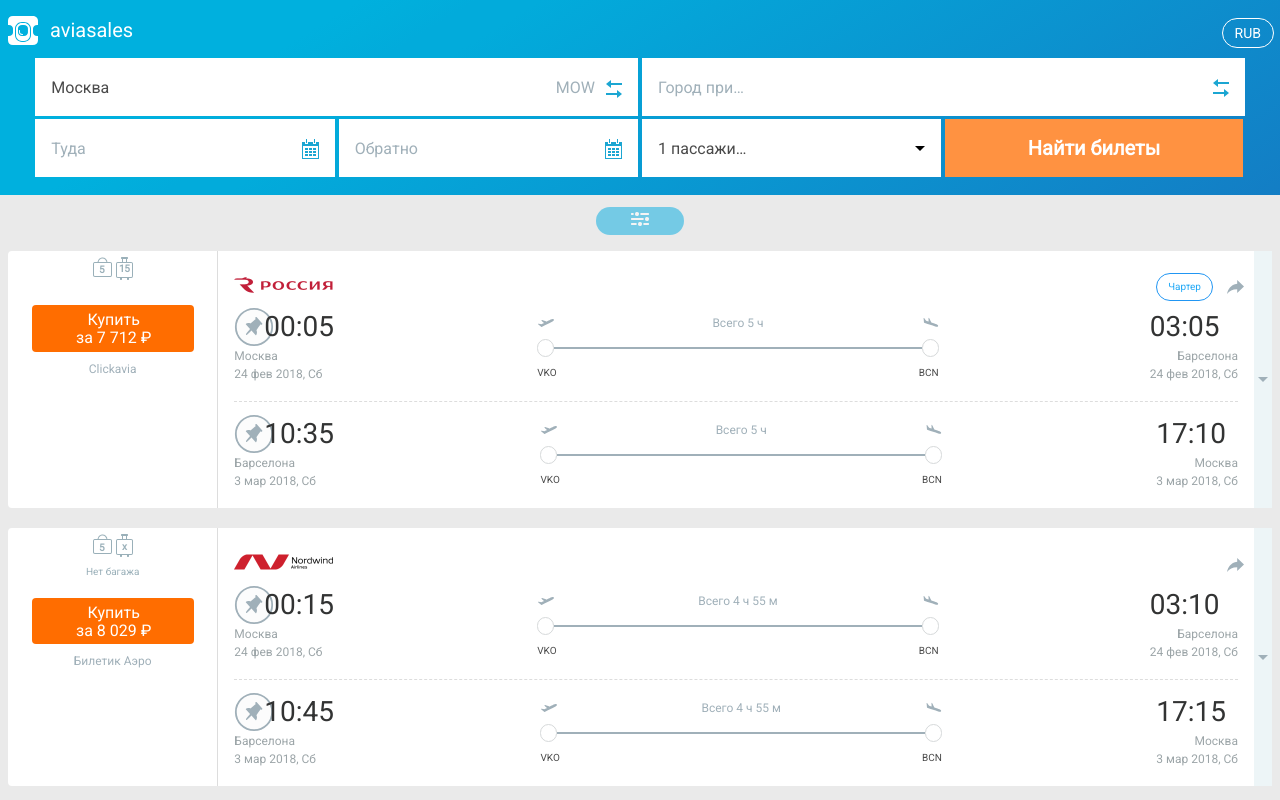
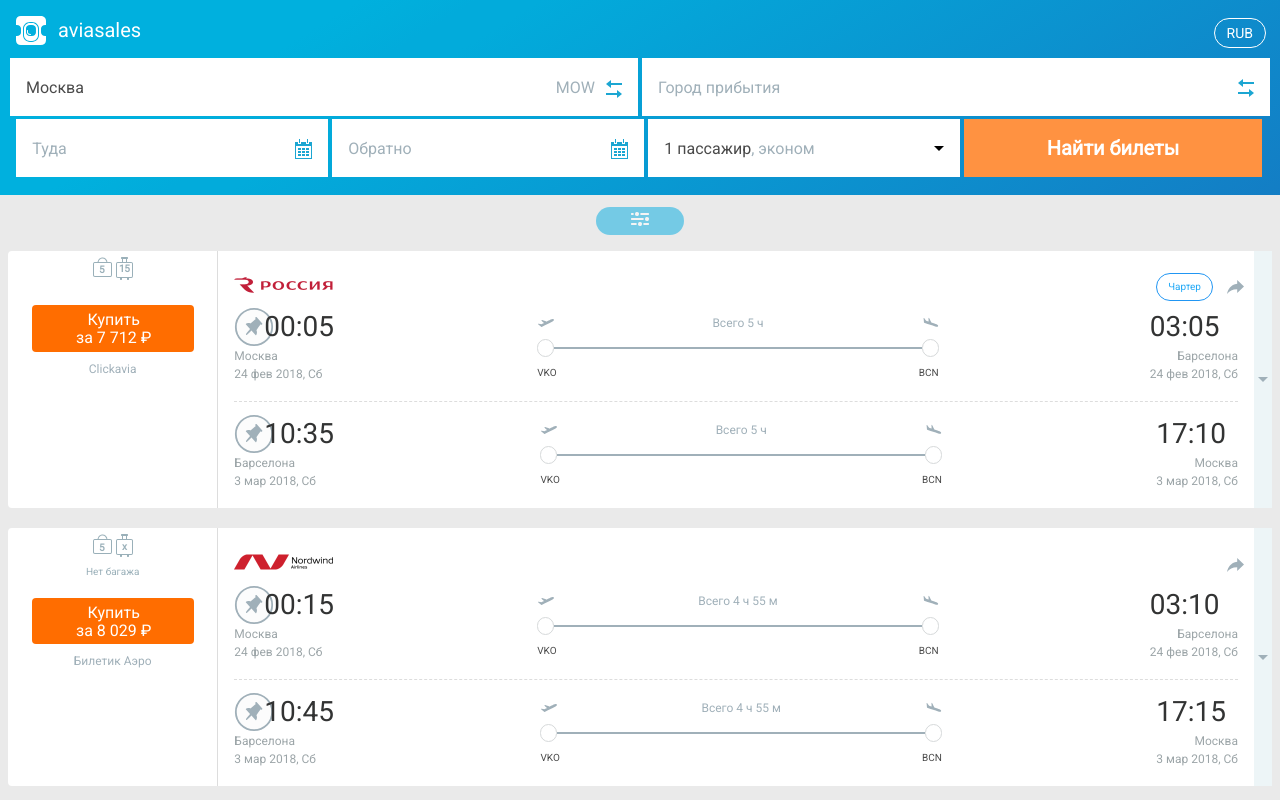
Before and after one commit to pRomaniac/aviasales-demo-frontend, a React (Create React App) app: page /Search in a window 1280 px wide. Shown: the top 800 px of the page. Built offline with nearby package versions, Linux system fonts and the light colour scheme.

Commit message:
add dinamic width for triple-dots texts field (only quantity)

```diff
--- a/src/App.js
+++ b/src/App.js
@@ -44,7 +44,6 @@
 } */
 
 function FirstPage(props) {
-  console.log(props);
   return (
     <Container className="FirstPageContainer">
       <Header
--- a/src/Header/SearchFieldDecorations.js
+++ b/src/Header/SearchFieldDecorations.js
@@ -26,12 +26,13 @@
   white-space: nowrap;
   text-overflow: ellipsis;
   overflow: hidden;
-  max-width: 90px;
+
   ${props =>
     props.choosen === "yes" &&
     css`
       color: #4a4a4a;
     `};
+  width: ${props => props.width};
 `;
 
 const SearchFieldInputDivDecor = styled.div`
@@ -71,47 +72,80 @@
   if (props.props.typ === "Departure") {
     return (
       <SearchFieldInputImg
-        className={props.props.typ + " " + props.size}
+        className={props.props.typ + " " + props.props.size}
         src={arrows}
       />
     );
   } else if (props.props.typ === "Destination") {
     return (
       <SearchFieldInputImg
-        className={props.props.typ + " " + props.size}
+        className={props.props.typ + " " + props.props.size}
         src={arrows}
       />
     );
   } else if (props.props.typ === "DateFrom") {
     return (
       <SearchFieldInputImg
-        className={props.props.typ + " " + props.size}
+        className={props.props.typ + " " + props.props.size}
         src={calendar_icon}
       />
     );
   } else if (props.props.typ === "DateTo") {
     return (
       <SearchFieldInputImg
-        className={props.props.typ + " " + props.size}
+        className={props.props.typ + " " + props.props.size}
         src={calendar_icon}
       />
     );
   } else if (props.props.typ === "Quantity") {
     return (
       <SearchFieldInputImg
-        className={props.props.typ + " " + props.size}
+        className={props.props.typ + " " + props.props.size}
         src={dropdownarrow}
       />
     );
   } else return "";
 }
 
-function SearchFieldDecorText(props) {
+class SearchFieldDecorText extends React.Component {
+  state = {
+    mywidth: ""
+  };
+
+  width_search() {
+    console.log(
+      document.getElementsByClassName("QuantityInput")[0].clientWidth -
+        (21 + 16 + 16 + 7)
+    );
+    try {
+      return this.setState({
+        mywidth:
+          document.getElementsByClassName("QuantityInput")[0].clientWidth -
+          65 +
+          "px"
+      });
+    } catch (error) {
+      console.log(error);
+    }
+  }
+
+  componentDidMount() {
+    /*     console.log(this.state.sizing); */
+    //console.log(document.body.clientWidth);
+    this.width_search(this);
+  }
+  componentWillUnmount() {
+    this.width_search(this);
+  }
+
+  SearchFieldDecorTextFunc(props) {
+    props = this.props;
     if (props.props.typ === "Departure") {
       return (
         <SearchFieldInputDivDecorText
-        className={props.props.typ + " " + props.size}
+          className={props.props.typ + " " + props.props.size}
           choosen="yes"
+          width={this.props.width}
         >
           {DepartureCity}
         </SearchFieldInputDivDecorText>
@@ -119,7 +153,8 @@
     } else if (props.props.typ === "Destination") {
       return (
         <SearchFieldInputDivDecorText
-        className={props.props.typ + " " + props.size}
+          className={props.props.typ + " " + props.props.size}
+          width={this.props.width}
         >
           Город прибытия
         </SearchFieldInputDivDecorText>
@@ -127,7 +162,8 @@
     } else if (props.props.typ === "DateFrom") {
       return (
         <SearchFieldInputDivDecorText
-        className={props.props.typ + " " + props.size}
+          className={props.props.typ + " " + props.props.size}
+          width={this.props.width}
         >
           Туда
         </SearchFieldInputDivDecorText>
@@ -135,15 +171,18 @@
     } else if (props.props.typ === "DateTo") {
       return (
         <SearchFieldInputDivDecorText
-        className={props.props.typ + " " + props.size}
+          className={props.props.typ + " " + props.props.size}
+          width={this.props.width}
         >
           Обратно
         </SearchFieldInputDivDecorText>
       );
     } else if (props.props.typ === "Quantity") {
+      console.log(this.state.mywidth);
       return (
         <SearchFieldInputDivDecorText
-        className={props.props.typ + " " + props.size}
+          className={props.props.typ + " " + props.props.size}
+          width={this.state.mywidth}
           choosen="yes"
         >
           1 пассажир
@@ -152,17 +191,25 @@
       );
     } else return "";
   }
+  render(props) {
+    return this.SearchFieldDecorTextFunc(props);
+  }
+}
 
 function SearchFieldInputDivDecorAirport(props) {
   if (props.props.typ === "Departure") {
     return (
-      <SearchFieldInputAirport className={props.props.typ + " " + props.size}>
+      <SearchFieldInputAirport
+        className={props.props.typ + " " + props.props.size}
+      >
         MOW
       </SearchFieldInputAirport>
     );
   } else if (props.props.typ === "Destination" && props.choosen === "yes") {
     return (
-      <SearchFieldInputAirport className={props.props.typ + " " + props.size}>
+      <SearchFieldInputAirport
+        className={props.props.typ + " " + props.props.size}
+      >
         MOW
       </SearchFieldInputAirport>
     );
@@ -170,28 +217,29 @@
 }
 
 function SearchFieldDecorations(props) {
+  console.log();
   return (
     <SearchFieldDecor
-      className={"SearchFieldDecor_" + props.typ + "_" + props.size}
+      className={"SearchFieldDecor_" + props.typ + " " + props.size}
     >
       <SearchFieldDecorText
         props={props}
-        className={"SearchFieldDecorText" + props.typ + "_" + props.size}
+        className={"SearchFieldDecorText" + props.typ + " " + props.size}
       />
       <SearchFieldInputDivDecor
         props={props}
-        className={"SearchFieldInputDivDecor" + props.typ + "_" + props.size}
+        className={"SearchFieldInputDivDecor" + props.typ + " " + props.size}
       >
         <SearchFieldInputDivDecorAirport
           props={props}
           className={
-            "SearchFieldInputDivDecorAirport" + props.typ + "_" + props.size
+            "SearchFieldInputDivDecorAirport" + props.typ + " " + props.size
           }
         />
         <SearchFieldInputDivDecorImg
           props={props}
           className={
-            "SearchFieldInputDivDecorImg" + props.typ + "_" + props.size
+            "SearchFieldInputDivDecorImg" + props.typ + " " + props.size
           }
         />
       </SearchFieldInputDivDecor>
--- a/src/Header/SearchFieldInputDivSearch.js
+++ b/src/Header/SearchFieldInputDivSearch.js
@@ -13,41 +13,41 @@
     props.size === "tablet" &&
     props.searchtype === "Departure" &&
     css`
-      flex-basis: 48%;
+      flex-basis: 50%;
     `};
 
   ${props =>
     props.size === "tablet" &&
     props.searchtype === "Destination" &&
     css`
-      flex-basis: 48%;
+      flex-basis: 50%;
     `};
 
   ${props =>
     props.size === "tablet" &&
     props.searchtype === "DateFrom" &&
     css`
-      flex-basis: 24%;
+      flex-basis: 25%;
     `};
 
   ${props =>
     props.size === "tablet" &&
     props.searchtype === "DateTo" &&
     css`
-      flex-basis: 24%;
+      flex-basis: 25%;
     `};
 
   ${props =>
     props.size === "tablet" &&
     props.searchtype === "Quantity" &&
     css`
-      flex-basis: 24%;
+      flex-basis: 25%;
     `};
   ${props =>
     props.size === "tablet" &&
     props.searchtype === "button" &&
     css`
-      flex-basis: 24%;
+      flex-basis: 25%;
     `};
   ${(
     props //desktop state
--- a/src/Header/header.js
+++ b/src/Header/header.js
@@ -48,16 +48,19 @@
     props.search &&
     css`
       padding-bottom: 8px;
+      padding-left: 8px;
+      padding-right: 8px;
     `};
   ${props =>
     props.size === "desktop" &&
     props.search &&
     css`
       padding-bottom: 8px;
+      padding-left: 98px;
+      padding-right: 98px;
     `};
 `;
 function HeaderRouter(props) {
-  console.log(props.search);
   if (props.search) {
     return (
       <SearchPage
--- a/src/Header/logo.js
+++ b/src/Header/logo.js
@@ -124,7 +124,6 @@
 `;
 
 function LogoRouter(props) {
-  console.log(props.search);
   if (props.search) {
     return <LogoSearch props={props} className="LogoSearch" />;
   } else {
--- a/src/Header/search.js
+++ b/src/Header/search.js
@@ -24,7 +24,8 @@
   ${props =>
     props.size === "tablet" &&
     css`
-      margin: 8px;
+      margin-top: 8px;
+      margin-bottom: 8px;
     `};
   ${props =>
     props.size === "desktop" &&
@@ -36,7 +37,8 @@
     props.size === "desktop" &&
     props.search &&
     css`
-      margin: 8px;
+      margin-bottom: 8px;
+      margin-top: 8px;
     `};
 `;
 
@@ -163,16 +165,16 @@
       <SearchFieldRow size={props.size} className="SearchFieldRow">
         {SearchFields.map(number => (
           <SearchFieldInputDivStart
-            className={number.toString() + " " + props.size}
+            className={number.toString() + "_" + props.size}
             key={number.toString()}
             size={props.size}
             searchtype={number.toString()}
           >
             <SearchInputWrapper
-              className={number.toString() + " " + props.size}
+              className={number.toString() + "_" + props.size}
             >
               <SearchInput
-                className={number.toString() + " " + props.size}
+                className={number.toString() + "Input " + props.size}
                 size={props.size}
                 searchtype={number.toString()}
               />
@@ -207,16 +209,16 @@
       >
         {SearchFields.map(number => (
           <SearchFieldInputDivSearch
-            className={number.toString() + " " + props.size}
+            className={number.toString() + "_" + props.size}
             key={number.toString()}
             size={props.size}
             searchtype={number.toString()}
           >
             <SearchInputWrapper
-              className={number.toString() + " " + props.size}
+              className={number.toString() + "_" + props.size}
             >
               <SearchInput
-                className={number.toString() + " " + props.size}
+                className={number.toString() + "Input " + props.size}
                 size={props.size}
                 searchtype={number.toString()}
                 search={true}
@@ -246,7 +248,6 @@
 }
 
 function HeaderRouter(props) {
-  console.log(props);
   if (props.search) {
     return SearchFieldSearch(props);
   } else {
--- a/src/topDestinations/PopularDestinations.js
+++ b/src/topDestinations/PopularDestinations.js
@@ -43,7 +43,7 @@
 function PopDestinations(props) {
   return (
     <PopDest size={props.size} className="PopDest">
-      Популярные направления перелетов из города
+      {"Популярные направления перелетов из города "}
       <DepartureCityDiv className="DepartureCityDiv" size={props.size} href="#">
         {DepartureCity}
         <DeparturePen
```
Lines whose indentation alone changed are shown as unchanged.
